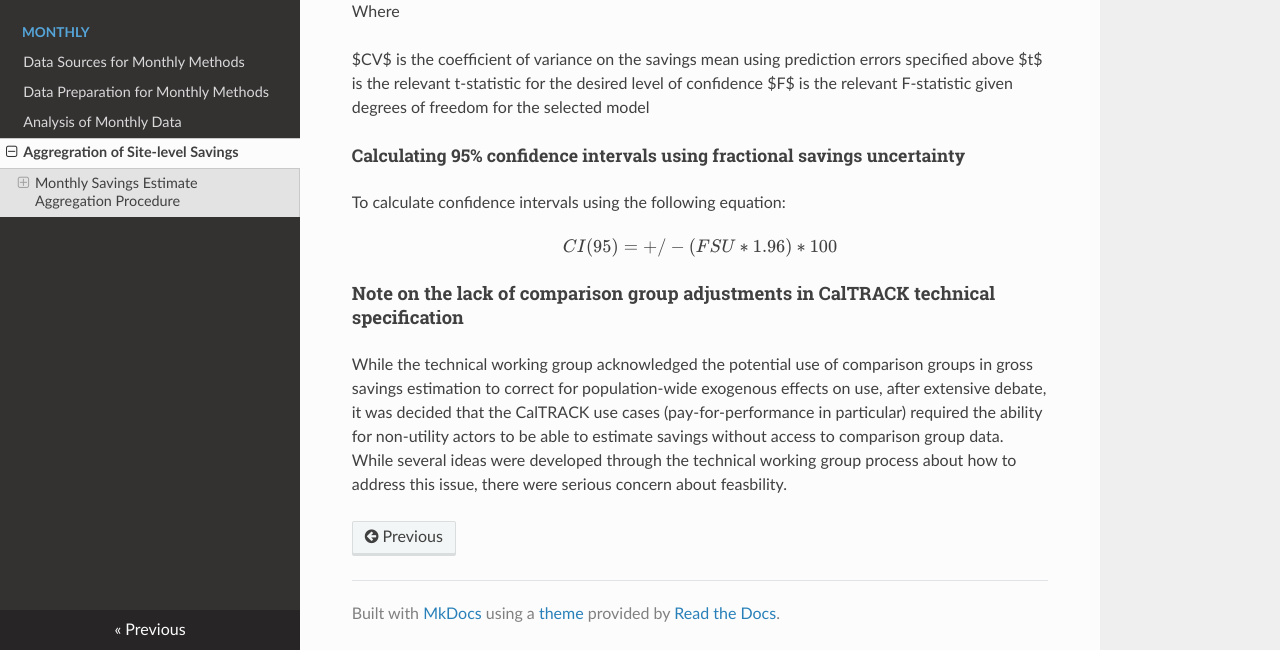
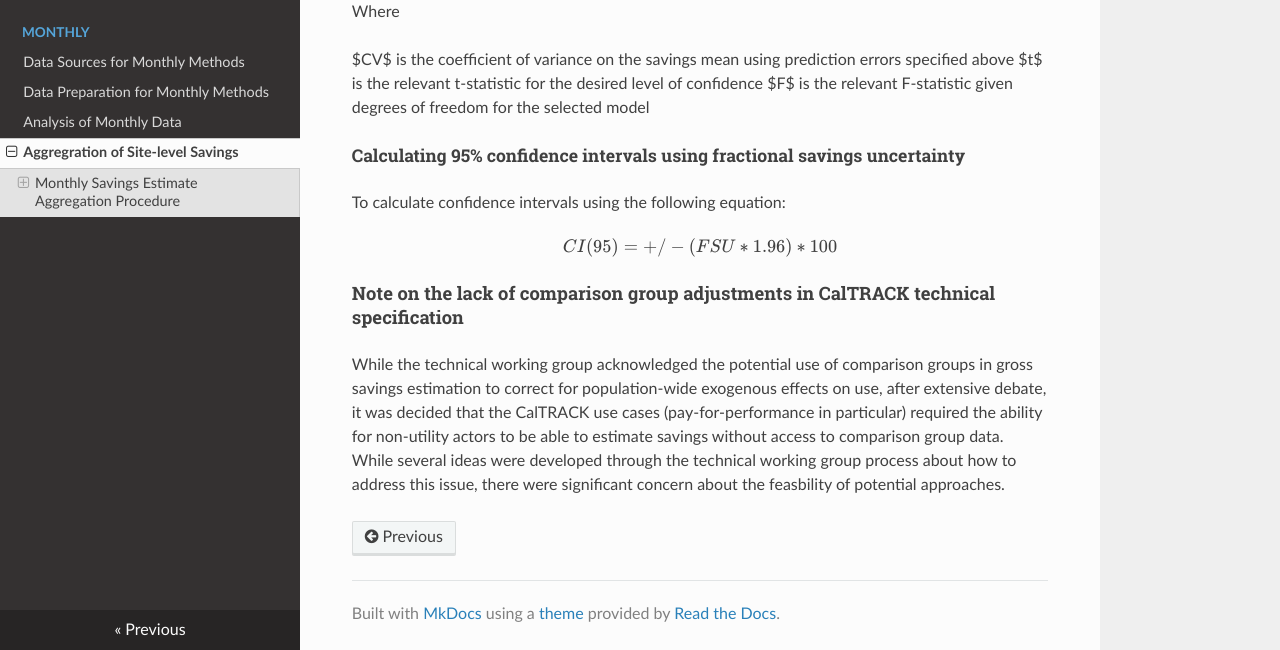
Before and after one commit to openeemeter/caltrack, an MkDocs documentation site: the page built from docs/monthly/aggregation.md, in a window 1280 px wide and 900 px high, scrolled down 4051 px, cut to the strip 250-900 px from the top of the window. Built offline with MkDocs 1.6.1, drawn with Linux system fonts in a browser that asks for light colours; nearby versions of some CDN libraries; formulas are drawn with MathJax 3; old or Windows-style settings are respelled for this version of MkDocs.

Commit message:
Update aggregation.md

```diff
--- a/docs/monthly/aggregation.md
+++ b/docs/monthly/aggregation.md
@@ -136,4 +136,4 @@ $$CI(95) = +/- (FSU * 1.96) * 100$$
 
 #### Note on the lack of comparison group adjustments in CalTRACK technical specification
 
-While the technical working group acknowledged the potential use of comparison groups in gross savings estimation to correct for population-wide exogenous effects on use, after extensive debate, it was decided that the CalTRACK use cases (pay-for-performance in particular) required the ability for non-utility actors to be able to estimate savings without access to comparison group data. While several ideas were developed through the technical working group process about how to address this issue, there were serious concern about feasbility.
+While the technical working group acknowledged the potential use of comparison groups in gross savings estimation to correct for population-wide exogenous effects on use, after extensive debate, it was decided that the CalTRACK use cases (pay-for-performance in particular) required the ability for non-utility actors to be able to estimate savings without access to comparison group data. While several ideas were developed through the technical working group process about how to address this issue, there were significant concern about the feasbility of potential approaches.
```
